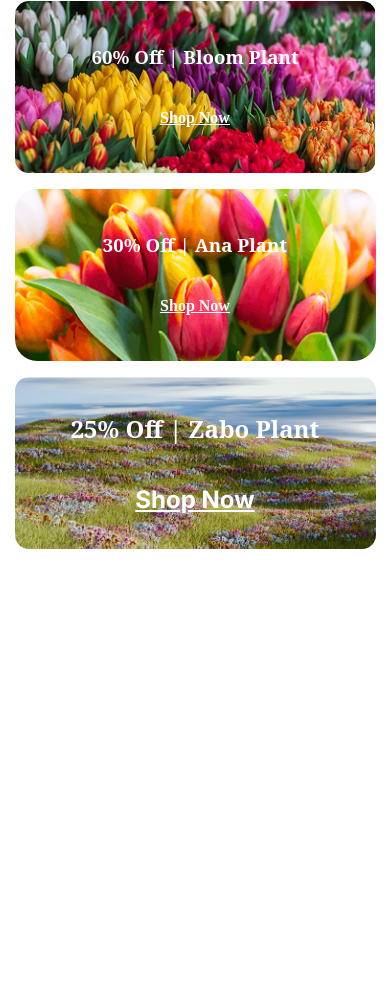
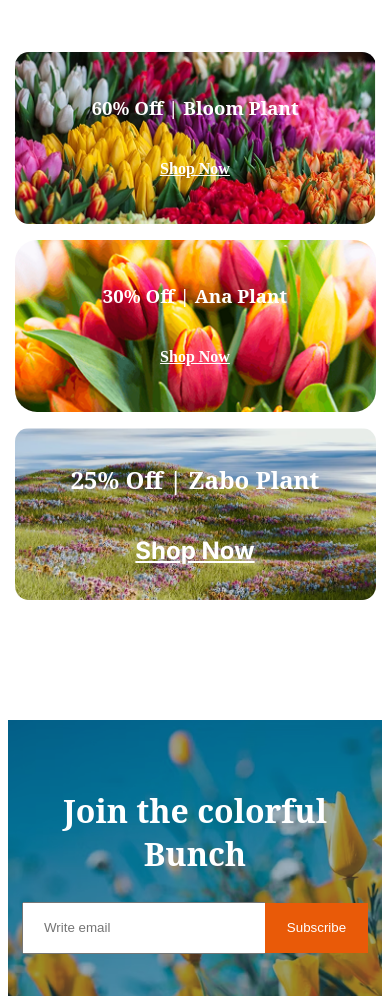
Before and after one commit to alshariar1010/responsive-flowers-my-a2, a plain HTML site: page index.html in a window 390 px wide. Shown: the part 3585-4589 px from the top of the page. Before the commit the page ends 4142 px from the top, so only its background shows below. Drawn offline with Linux system fonts and the light colour scheme.

Commit message:
join section added

```diff
--- a/index.html
+++ b/index.html
@@ -163,6 +163,16 @@
             <a href=""><h2>Shop Now</h2></a>
           </div>
         </section>
+        <!-- Join Section -->
+         <section>
+          <div class="join-container">
+            <h1 class="join-text noto-serif">Join the colorful Bunch</h1>
+            <div class="input-section">
+              <input class="input-placeholder" type="email" name="email" placeholder="Write email" id="">
+              <input class="join-btn" type="button" value="Subscribe">
+            </div>
+          </div>
+         </section>
     </main>
 
     <footer></footer>
--- a/styles/style.css
+++ b/styles/style.css
@@ -18,10 +18,10 @@ header{
    max-width: 1140px;
    margin: 0 auto;
 }
-main{
+/* main{
     max-width: 1140px;
     margin: 0 auto;
-}
+} */
 
 
 /* nav style */
@@ -210,9 +210,44 @@ nav img{
 .row3 a{
         color: white}
 .row-align{
+    max-width: 1140px;
+    margin: 0 auto;
     display: flex;
     justify-content: space-between;
     align-items: center;
+    margin-top: 120px;
+}
+/* join section */
+.join-container{
+    background-image: url('../assets/news-letter-bg.png');
+    background-repeat: no-repeat;
+    background-size: cover;
+    /* width: 1440px; */
+    width: 100%;
+    height: 533px;
+    display: flex;
+    flex-direction: column;
+    justify-content: center;
+    text-align: center;
+    margin-left: 0;
+    margin-top: 120px;
+}
+.join-text{
+    color: white;
+    font-size: 3rem;
+}
+.input-placeholder{
+    width: 644px;
+    height: 46px;
+    padding-left: 20px;
+}
+.join-btn{
+    width: 158px;
+    height: 50px;
+    border: none;
+    color: white;
+    background-color: #E95A08;
+    margin-left: -5px;
 }
 /* mobile responsive */
 @media (max-width: 768px) {
@@ -292,7 +327,7 @@ nav{
     margin-top: 18px;
 }
 .lover-img{
-    width: 393px;
+    width: 358px;
     height: 396px;
     margin-top: 41px;
 }
@@ -355,5 +390,40 @@ nav{
 }
 .row3 a{
         color: white}
+.row-align{
+    margin-top: 51px;
+    margin-bottom: 40px;
+}
+.join-container{
+    background-image: url('../assets/news-letter-bg.png');
+    background-repeat: no-repeat;
+    background-size: cover;
+    /* width: 1440px; */
+    width: 100%;
+    height: 276px;
+    display: flex;
+    flex-direction: column;
+    justify-content: center;
+    text-align: center;
+    margin-left: 0;
+    margin-top: 120px;
+}
+.join-text{
+    color: white;
+    font-size: 2rem;
+}
+.input-placeholder{
+    width: 218px;
+    height: 46px;
+    padding-left: 20px;
+}
+.join-btn{
+    width: 103px;
+    height: 50px;
+    border: none;
+    color: white;
+    background-color: #E95A08;
+    margin-left: -5px;
+}
 
 }
```
